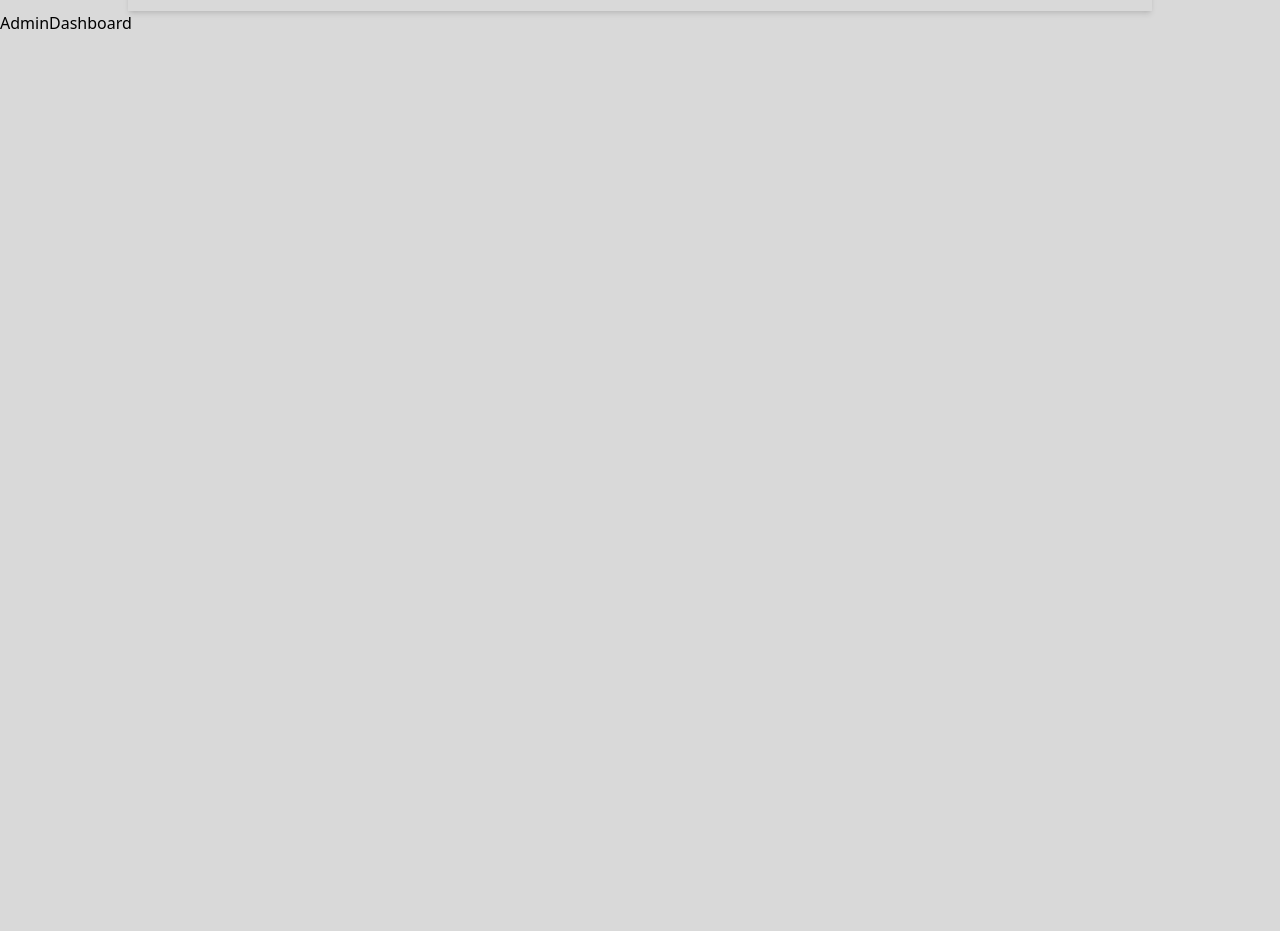
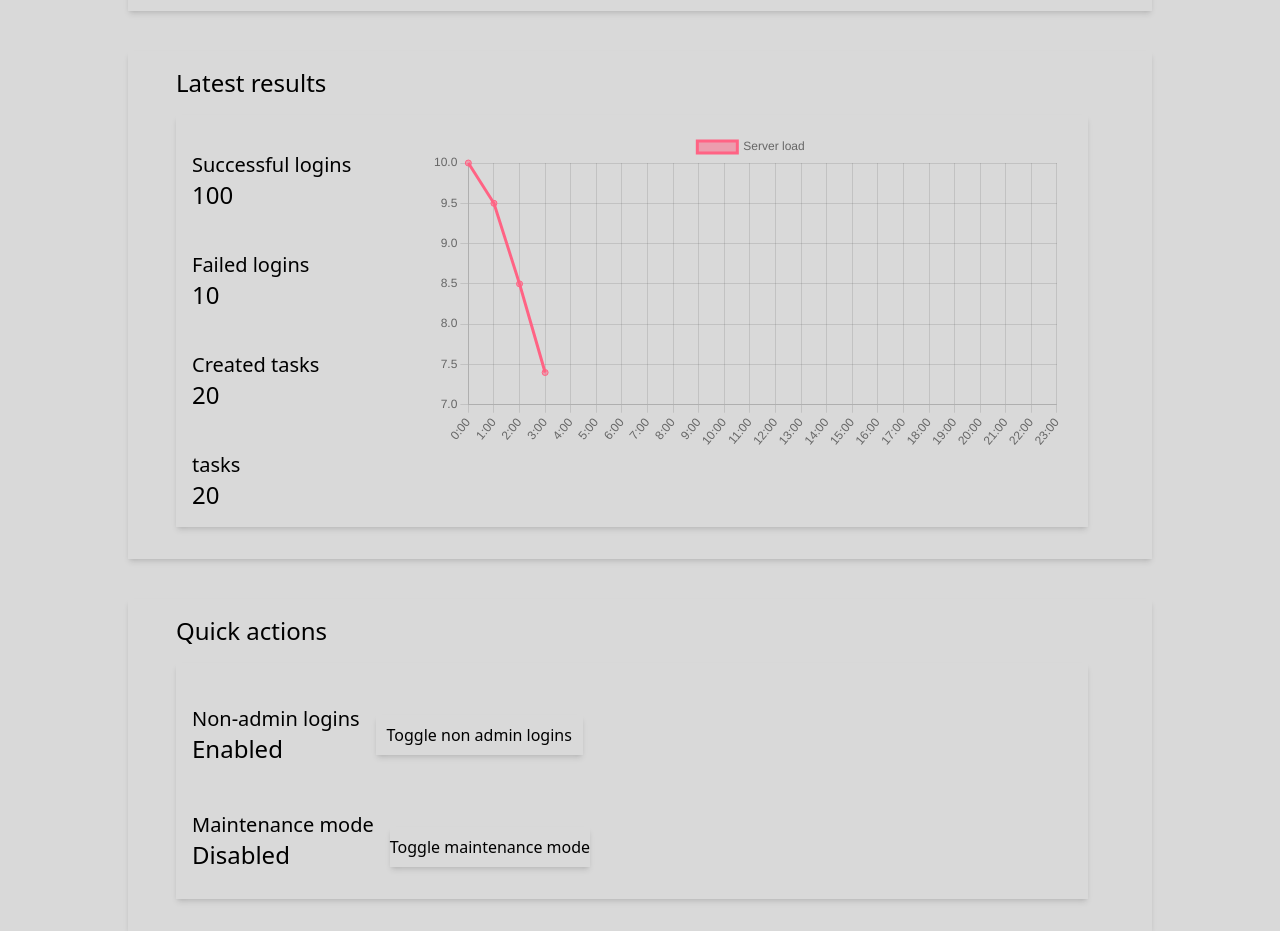
Before and after one commit to 0xleft/YADA, a React (Create React App) app in the folder frontend/: page /admin/dashboard in a window 1280 px wide. Shown: the part 300-1231 px from the top of the page. Before the commit the page ends 800 px from the top, so only its background shows below. Built offline with nearby package versions, Linux system fonts and the light colour scheme.

Commit message:
admin dashboard

```diff
--- a/frontend/src/App.js
+++ b/frontend/src/App.js
@@ -68,7 +68,7 @@ function Layout() {
   return (
     <>
       {/* TESTING ONLY TODO REMOVE */}
-      {!isNonHeaderPage && <Header auth_level={"student"} username={"Margie Simpson"} />}
+      {!isNonHeaderPage && <Header auth_level={"admin"} username={"Jim Bob"} />}
       <Outlet />
     </>
   );
--- a/frontend/src/pages/admin/AdminDashboard.js
+++ b/frontend/src/pages/admin/AdminDashboard.js
@@ -1,9 +1,147 @@
-import React from "react";
+import React from 'react';
+import {
+    Chart as ChartJS,
+    CategoryScale,
+    LinearScale,
+    PointElement,
+    LineElement,
+    Title,
+    Tooltip,
+    Legend,
+} from 'chart.js';
+import { Line } from 'react-chartjs-2';
+import { useState } from 'react';
+import Popup from '../../common/Popup';
+
+ChartJS.register(
+    CategoryScale,
+    LinearScale,
+    PointElement,
+    LineElement,
+    Title,
+    Tooltip,
+    Legend
+);
 
 const AdminDashboard = () => {
+
+    // TODO actually fetch the analytics of the last day
+    const analytics = {
+        successLogins: 100,
+        failLogins: 10,
+        createdTasks: 20,
+        gradedTasks: 30,
+        serverLoad: [
+            10,
+            9.5,
+            8.5,
+            7.4,
+        ]
+    }
+
+    // todo fetch quick action statuses
+    const quickActions = {
+        nonAdminLogins: true,
+        maintenanceMode: false
+    }
+
+    const [quickActionsState, setQuickActionsState] = useState(quickActions);
+
+    const toggleQuickAction = (action) => {
+        // TODO
+        // send request to backend to toggle the action
+        setQuickActionsState({ ...quickActionsState, [action]: !quickActionsState[action] })
+    }
+
     return (
         <>
-            AdminDashboard
+            <div className="flex flex-col items-center mt-10" id="NewRootRoot">
+                <div className="shadow-md bg-primary flex flex-row justify-between items-center pb-8 pl-12 pr-16 w-4/5">
+                    <div className="flex flex-col w-full">
+                        <h1 className="text-2xl pt-4 mb-4">Latest results</h1>
+                        <div className="shadow-md p-4">
+                            <div className="flex flex-row">
+                                <div className="flex flex-col gap-10 w-max mr-20 mt-5">
+                                    <div className="flex flex-col w-max">
+                                        <h2 className="text-xl">Successful logins</h2>
+                                        <p className="text-2xl">{analytics.successLogins}</p>
+                                    </div>
+                                    <div className="flex flex-col">
+                                        <h2 className="text-xl">Failed logins</h2>
+                                        <p className="text-2xl">{analytics.failLogins}</p>
+                                    </div>
+                                    <div className="flex flex-col">
+                                        <h2 className="text-xl">Created tasks</h2>
+                                        <p className="text-2xl">{analytics.createdTasks}</p>
+                                    </div>
+                                    <div className="flex flex-col">
+                                        <h2 className="text-xl"> tasks</h2>
+                                        <p className="text-2xl">{analytics.createdTasks}</p>
+                                    </div>
+                                </div>
+
+                                {/* GRAPH make it fit */}
+                                <div className="flex flex-col w-full">
+                                    <Line data={
+                                        {
+                                            datasets: [
+                                                {
+                                                    label: 'Server load',
+                                                    data: analytics.serverLoad,
+                                                    borderColor: 'rgb(255, 99, 132)',
+                                                    backgroundColor: 'rgba(255, 99, 132, 0.5)',
+                                                },
+                                            ],
+                                            labels: Array(24).fill(0).map((_, i) => i + ":00")
+                                        }
+                                    } options={
+                                        {
+                                            responsive: true,
+                                            plugins: {
+                                                legend: {
+                                                    position: 'top',
+                                                },
+                                                title: {
+                                                    display: false,
+                                                    text: 'Grades average over time',
+                                                },
+                                            }
+                                        }
+                                    } />
+                                </div>
+                            </div>
+                        </div>
+                    </div>
+                </div>
+            </div>
+
+            <div className="flex flex-col items-center mt-10" id="NewRootRoot">
+                <div className="shadow-md bg-primary flex flex-row justify-between items-center pb-8 pl-12 pr-16 w-4/5">
+                    <div className="flex flex-col w-full">
+                        <h1 className="text-2xl pt-4 mb-4">Quick actions</h1>
+                        <div className="shadow-md p-4">
+                            <div className="flex flex-row">
+                                <div className="flex flex-col gap-10 mr-20 mt-5 h-max">
+                                    <div className="flex flex-row items-center">
+                                        <div className="flex flex-col w-max">
+                                            <h2 className="text-xl w-max">Non-admin logins</h2>
+                                            <p className="text-2xl">{quickActionsState.nonAdminLogins ? "Enabled" : "Disabled"}</p>
+                                        </div>
+                                        <button onClick={() => toggleQuickAction("nonAdminLogins")} className="w-1/2 m-4 shadow-md h-10">Toggle non admin logins</button>
+                                    </div>
+                                    <div className="flex flex-row">
+                                        <div className="flex flex-col w-max">
+                                            <h2 className="text-xl w-max">Maintenance mode</h2>
+                                            <p className="text-2xl">{quickActionsState.maintenanceMode ? "Enabled" : "Disabled"}</p>
+                                        </div>
+                                        <button onClick={() => toggleQuickAction("maintenanceMode")} className="w-1/2 m-4 shadow-md h-10">Toggle maintenance mode</button>
+                                    </div>
+                                </div>
+                            </div>
+                        </div>
+                    </div>
+                </div>
+            </div>
         </>
     )
 }
```
